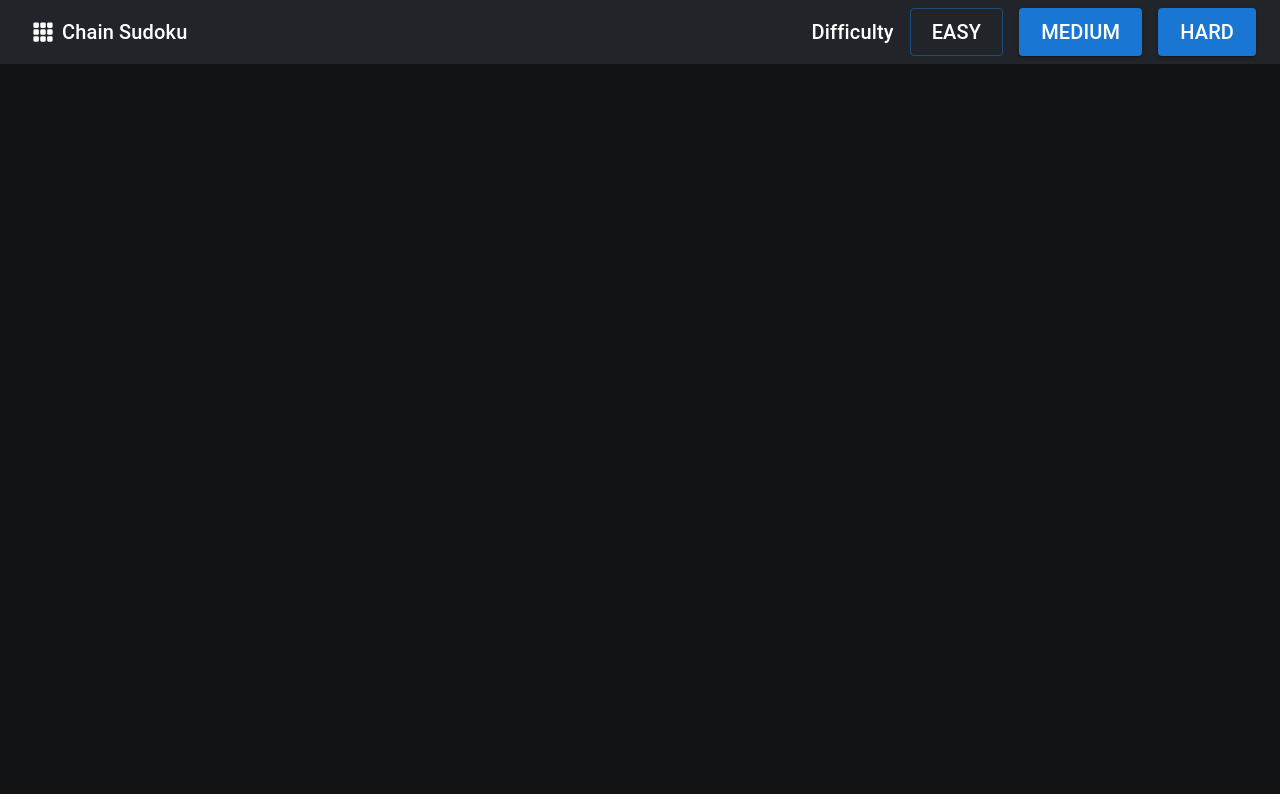
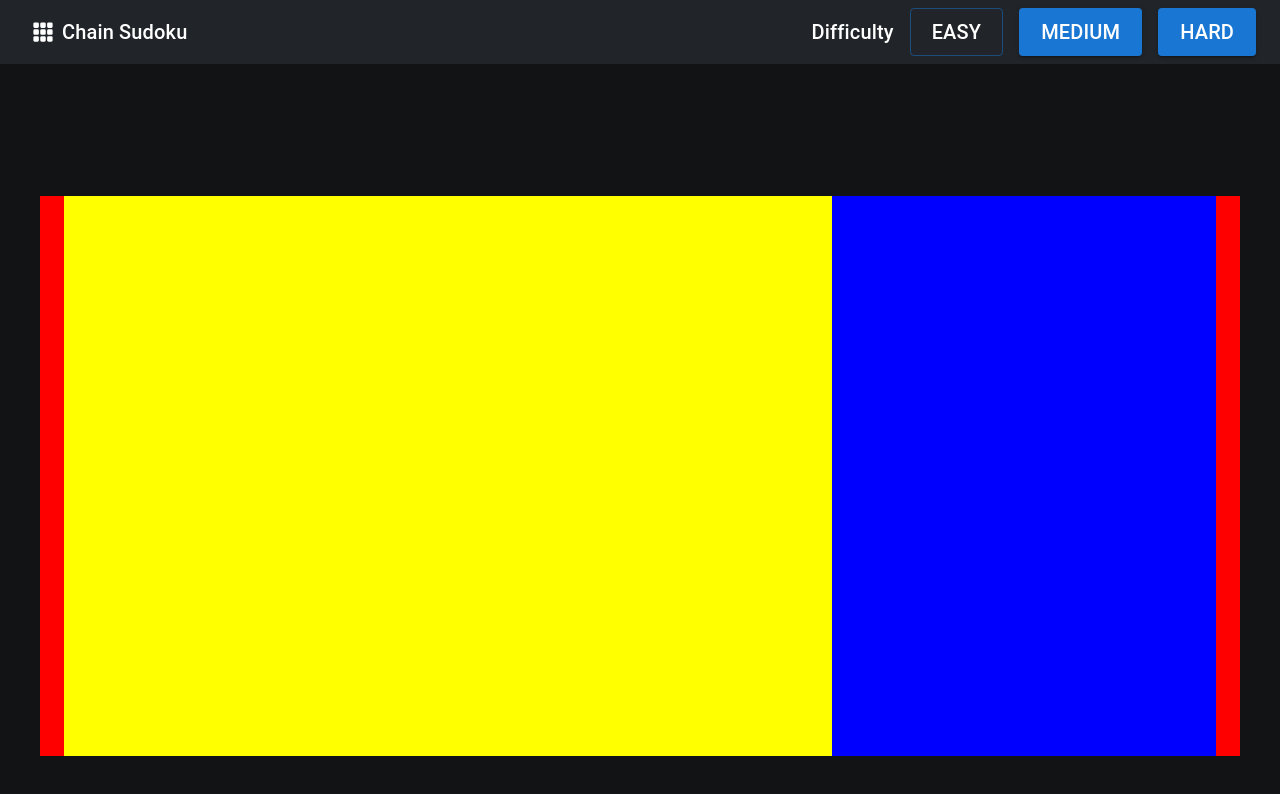
Before and after one commit to George3235/Chain-Sudoku, a React app in the folder frontend/: page / in a window 1280 px wide. Shown: the top 794 px of the page. Built offline with nearby package versions, Linux system fonts and the light colour scheme; the HTML template or start-up script is replaced by a standard one.

Commit message:
Started wokring with the main grid

```diff
--- /dev/null
+++ b/frontend/Components/MainGrid/mainBox.tsx
@@ -0,0 +1,27 @@
+import Box from "@mui/material/Box";
+import Container from "@mui/material/Container";
+import Grid from "@mui/material/Grid";
+
+const MainBox = () => {
+
+    return(
+        <Container maxWidth="lg" sx={{background:"red", height:"70vh"}}>
+            {/*Definerar områden för Själva Cirklarna grid och allt annat */}
+            <Grid container spacing={0} sx={{alignItems: "center"}}>
+                <Grid size={8} maxWidth="lg" sx={{background:"yellow",height:"70vh"}}>
+                    {/* Den delen innehåller själva området för spelet */}
+                </Grid>
+                <Grid size={4} sx={{background:"blue", height:"70vh"}}>
+                    {/* Deb delen innehåller området för hjälpmedel */}
+                    <Grid container sx={{alignItems:"center"}}>
+                        <Grid size={12} sx={{background:"green"}}>
+
+                        </Grid>
+
+                    </Grid>
+                </Grid>
+            </Grid>
+        </Container>
+    )
+}
+export default MainBox;
--- a/frontend/src/main.tsx
+++ b/frontend/src/main.tsx
@@ -2,11 +2,18 @@ import { StrictMode } from 'react'
 import { createRoot } from 'react-dom/client'
 import './index.css'
 import App from './App.tsx'
-
+import Box  from '@mui/material/Box'
 // Testar Components med den
 import NavAppBar from '../Components/Navbar/navbar.tsx'
+import MainBox from '../Components/MainGrid/mainBox.tsx'
 createRoot(document.getElementById('root')!).render(
   <StrictMode>
-    <NavAppBar />
+    <Box sx={{ minHeight:"100vh", display:"flex", flexDirection:"column"}}>
+      <NavAppBar />
+      <Box sx={{flex:1, display:"flex", alignItems: "center", justifyContent:"center"}}>
+        <MainBox/>
+      </Box>
+    </Box>
+
   </StrictMode>,
 )
```
